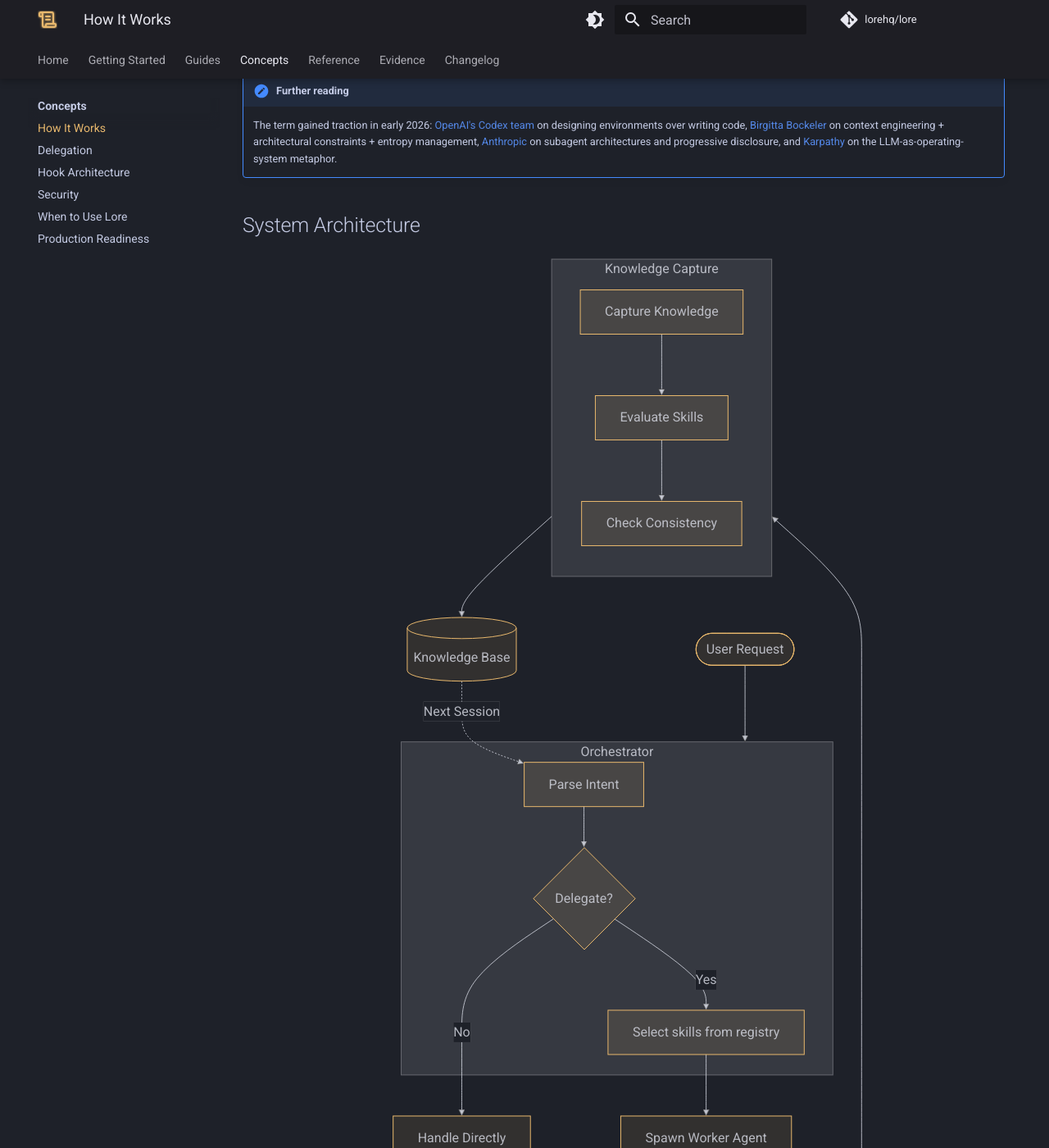
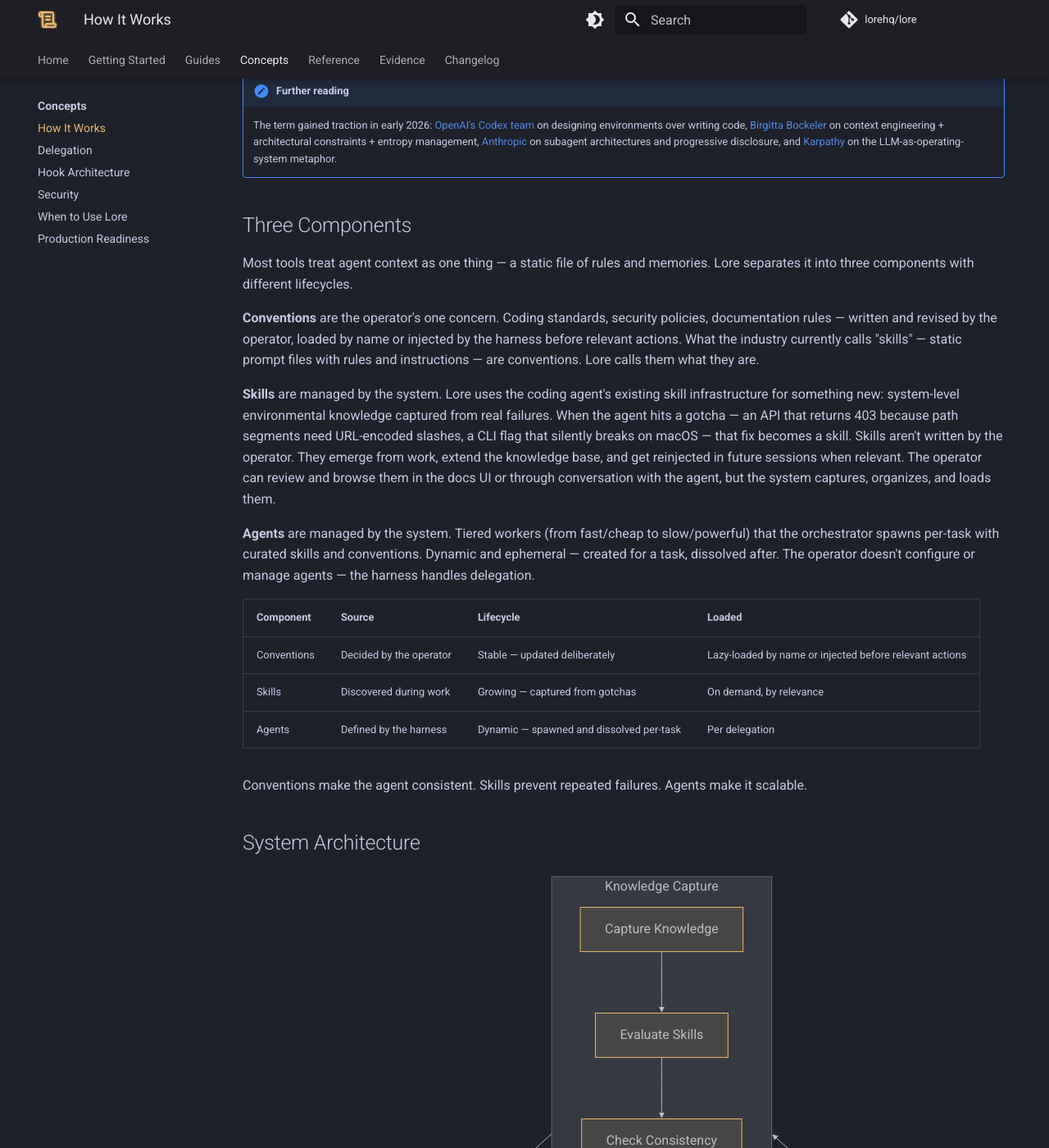
Before and after one commit to lorehq/lore-docs, an MkDocs documentation site: the page built from docs/concepts/how-it-works.md, in a window 1280 px wide and 1400 px high, scrolled down 781 px. Shown: the whole window at 82% size. Built offline with MkDocs 1.6.1 and Material for MkDocs 9.7.7, drawn with Linux system fonts in a browser that asks for light colours; comment, search, counter and statistics services are not loaded.

Commit message:
Update skills claim: browsable in docs UI, not just via agent conversation
Co-Authored-By: Claude Opus 4.6 <noreply@anthropic.com>

```diff
--- a/docs/concepts/how-it-works.md
+++ b/docs/concepts/how-it-works.md
@@ -23,6 +23,24 @@ The harness is everything that wraps the agent: hooks, delegation patterns, work
 
 !!! note "Further reading"
     The term gained traction in early 2026: [OpenAI's Codex team](https://openai.com/index/harness-engineering/) on designing environments over writing code, [Birgitta Bockeler](https://martinfowler.com/articles/exploring-gen-ai/harness-engineering.html) on context engineering + architectural constraints + entropy management, [Anthropic](https://www.anthropic.com/engineering/effective-context-engineering-for-ai-agents) on subagent architectures and progressive disclosure, and [Karpathy](https://karpathy.bearblog.dev/year-in-review-2025/) on the LLM-as-operating-system metaphor.
+
+## Three Components
+
+Most tools treat agent context as one thing — a static file of rules and memories. Lore separates it into three components with different lifecycles.
+
+**Conventions** are the operator's one concern. Coding standards, security policies, documentation rules — written and revised by the operator, loaded by name or injected by the harness before relevant actions. What the industry currently calls "skills" — static prompt files with rules and instructions — are conventions. Lore calls them what they are.
+
+**Skills** are managed by the system. Lore uses the coding agent's existing skill infrastructure for something new: system-level environmental knowledge captured from real failures. When the agent hits a gotcha — an API that returns 403 because path segments need URL-encoded slashes, a CLI flag that silently breaks on macOS — that fix becomes a skill. Skills aren't written by the operator. They emerge from work, extend the knowledge base, and get reinjected in future sessions when relevant. The operator can review and browse them in the docs UI or through conversation with the agent, but the system captures, organizes, and loads them.
+
+**Agents** are managed by the system. Tiered workers (from fast/cheap to slow/powerful) that the orchestrator spawns per-task with curated skills and conventions. Dynamic and ephemeral — created for a task, dissolved after. The operator doesn't configure or manage agents — the harness handles delegation.
+
+| Component | Source | Lifecycle | Loaded |
+|-----------|--------|-----------|--------|
+| Conventions | Decided by the operator | Stable — updated deliberately | Lazy-loaded by name or injected before relevant actions |
+| Skills | Discovered during work | Growing — captured from gotchas | On demand, by relevance |
+| Agents | Defined by the harness | Dynamic — spawned and dissolved per-task | Per delegation |
+
+Conventions make the agent consistent. Skills prevent repeated failures. Agents make it scalable.
 
 ## System Architecture
 
```
